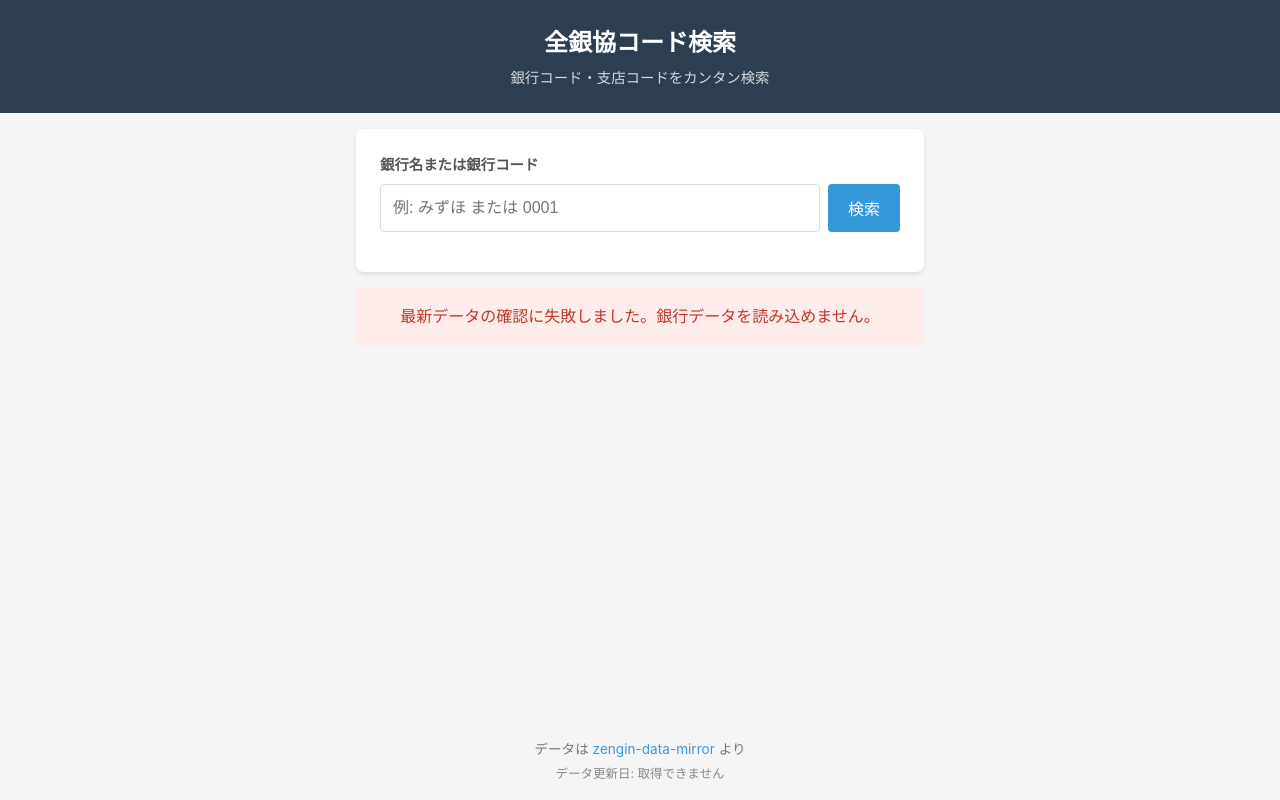
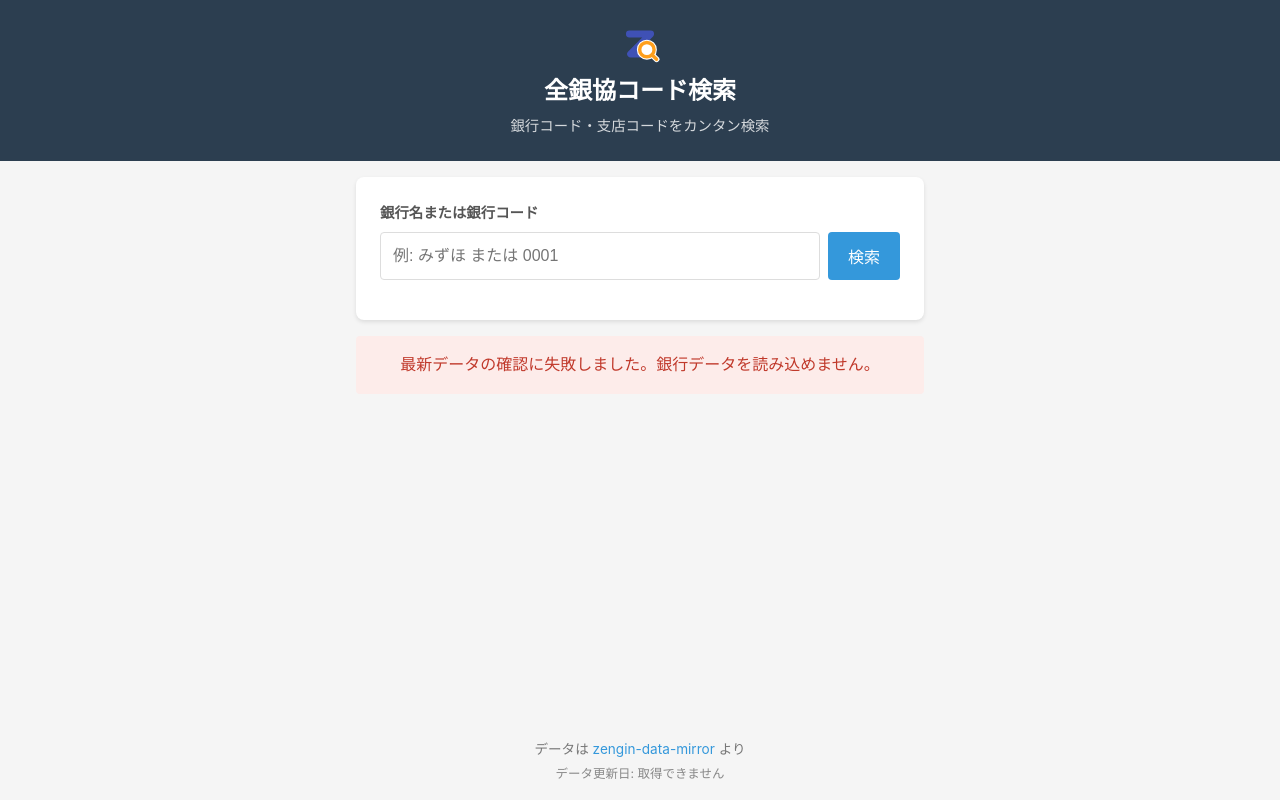
Before and after one commit to sironekotoro/zengin-pl, a plain HTML site: page web/index.html in a window 1280 px wide. Drawn offline with Linux system fonts and the light colour scheme; no server answers.

Commit message:
feat: show bank map icon in site header

```diff
--- a/web/index.html
+++ b/web/index.html
@@ -13,7 +13,10 @@
 </head>
 <body>
     <header>
-        <h1>全銀協コード検索</h1>
+        <div class="site-title">
+            <img class="site-icon" src="favicon.svg" alt="" width="40" height="40">
+            <h1>全銀協コード検索</h1>
+        </div>
         <p>銀行コード・支店コードをカンタン検索</p>
     </header>
 
```
